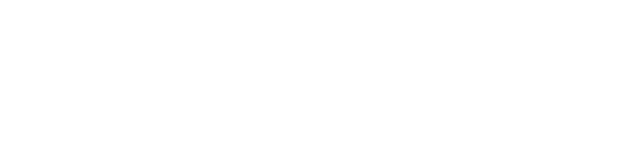
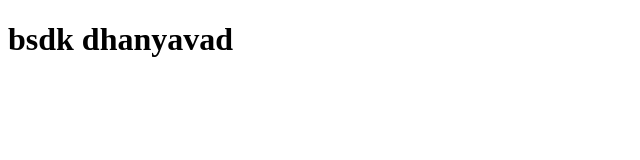
Before and after one commit to junior123w/200522618-Comp1003-Week3, a plain HTML site: page thanks.html in a window 1280 px wide. Shown: the whole page, without its empty margins (0-640 px from the left). Drawn offline with Linux system fonts and the light colour scheme.

Commit message:
2nd thanks

```diff
--- a/thanks.html
+++ b/thanks.html
@@ -15,6 +15,7 @@
                 can render to provide information to
                 the user that we've received their submission.
              -->
+             <h1>bsdk dhanyavad</h1>
         </main>
     </body>
 </html>
```
